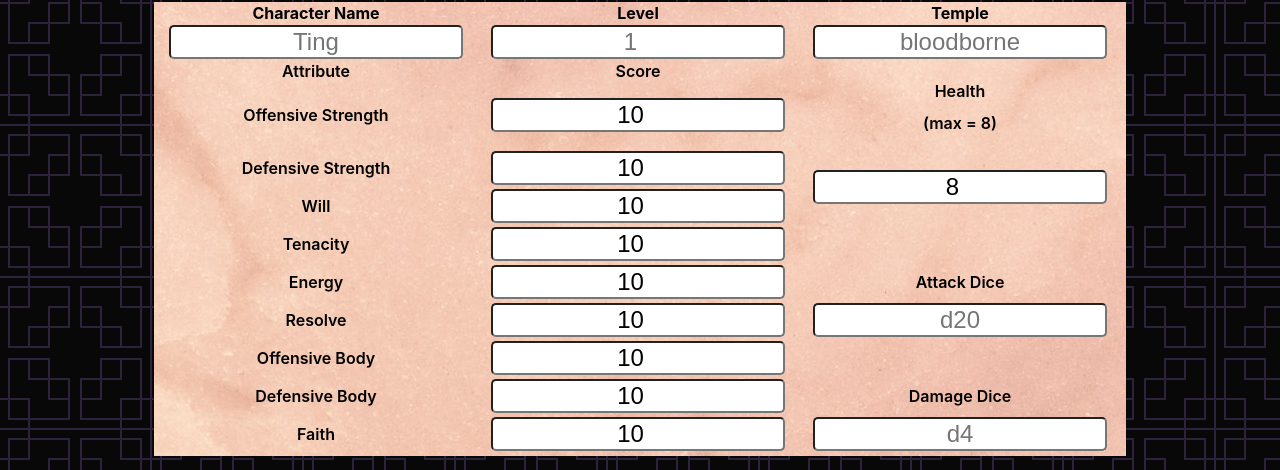
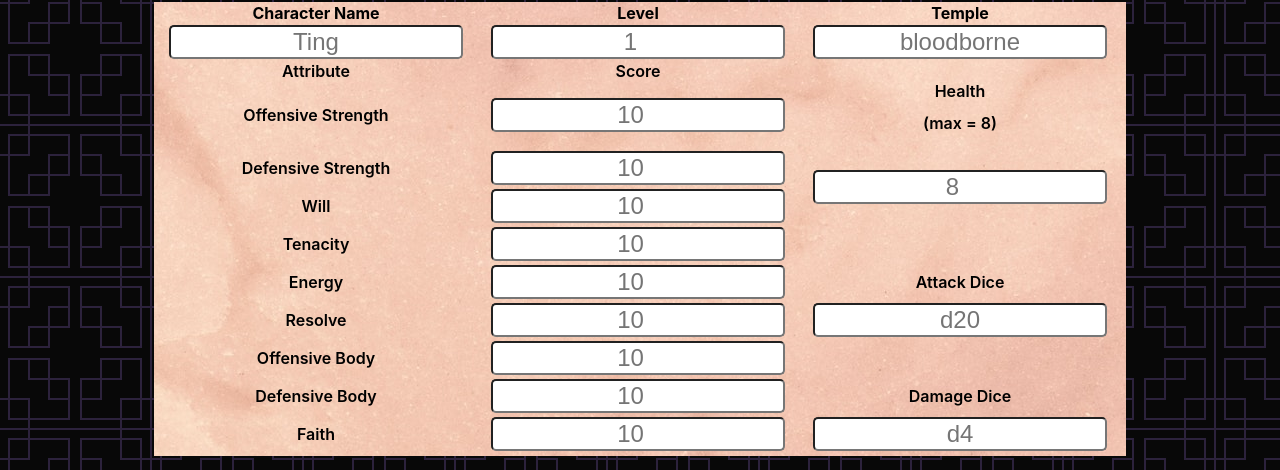
Before and after one commit to Micaladan/Anlorian, a Next.js app: page /charactersheet in a window 1280 px wide. Shown: the part 482-952 px from the top of the page. Built offline with nearby package versions, Linux system fonts and the light colour scheme; a web font is replaced by a local one.

Commit message:
placeholder instead of value for inputs on character sheet

```diff
--- a/pages/charactersheet.js
+++ b/pages/charactersheet.js
@@ -56,7 +56,7 @@ export default function CharacterSheet() {
             <tr>
               <td>Offensive Strength</td>
               <td>
-                <input type="number" value="10" />
+                <input type="number" placeholder="10" />
               </td>
               <td>
                 Health <p>(max = 8)</p>
@@ -65,29 +65,29 @@ export default function CharacterSheet() {
             <tr>
               <td>Defensive Strength</td>
               <td>
-                <input type="number" value="10" />
+                <input type="number" placeholder="10" />
               </td>
 
               <td rowSpan="2">
-                <input type="number" value="8" />
+                <input type="number" placeholder="8" />
               </td>
             </tr>
             <tr>
               <td>Will</td>
               <td>
-                <input type="number" value="10" />
+                <input type="number" placeholder="10" />
               </td>
             </tr>
             <tr>
               <td>Tenacity</td>
               <td>
-                <input type="number" value="10" />
+                <input type="number" placeholder="10" />
               </td>
             </tr>
             <tr>
               <td>Energy</td>
               <td>
-                <input type="number" value="10" />
+                <input type="number" placeholder="10" />
               </td>
 
               <td>Attack Dice</td>
@@ -95,7 +95,7 @@ export default function CharacterSheet() {
             <tr>
               <td>Resolve</td>
               <td>
-                <input type="number" value="10" />
+                <input type="number" placeholder="10" />
               </td>
 
               <td>
@@ -105,13 +105,13 @@ export default function CharacterSheet() {
             <tr>
               <td>Offensive Body</td>
               <td>
-                <input type="number" value="10" />
+                <input type="number" placeholder="10" />
               </td>
             </tr>
             <tr>
               <td>Defensive Body</td>
               <td>
-                <input type="number" value="10" />
+                <input type="number" placeholder="10" />
               </td>
 
               <td>Damage Dice</td>
@@ -119,7 +119,7 @@ export default function CharacterSheet() {
             <tr>
               <td>Faith</td>
               <td>
-                <input type="number" value="10" />
+                <input type="number" placeholder="10" />
               </td>
 
               <td>
```
